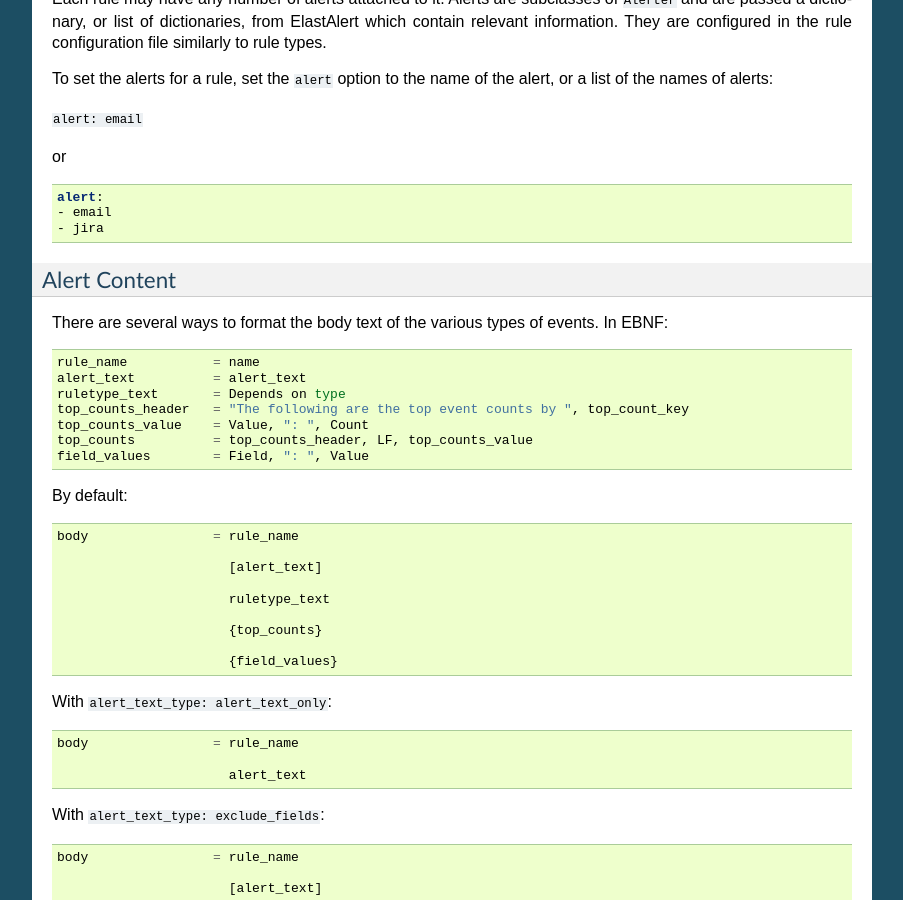
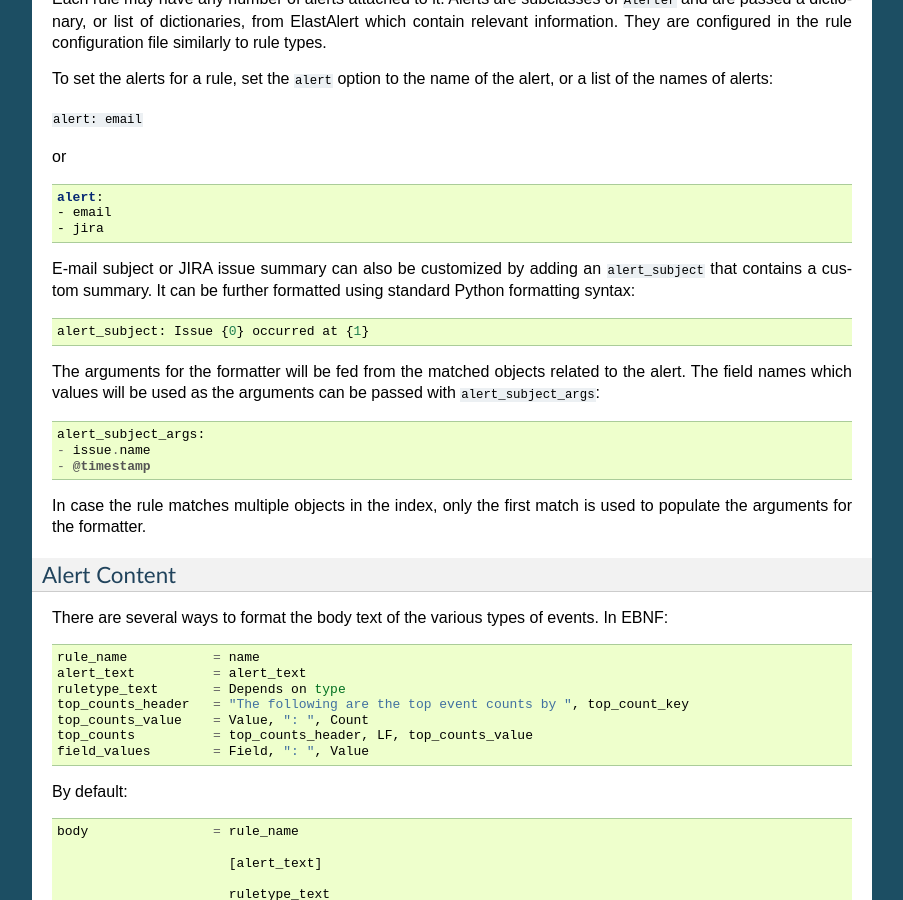
Before and after one commit to Yelp/elastalert, a Sphinx documentation site: the page built from docs/source/ruletypes.rst, in a window 1280 px wide and 900 px high, scrolled down 6946 px. Shown: the whole window, without its empty margins (198-1101 px from the left). Built offline with Sphinx 7.4.7, drawn with Linux system fonts in a browser that asks for light colours.

Commit message:
Added custom alert subject documentation

```diff
--- a/docs/source/ruletypes.rst
+++ b/docs/source/ruletypes.rst
@@ -383,6 +383,21 @@ or
     - email
     - jira
 
+E-mail subject or JIRA issue summary can also be customized by adding an ``alert_subject`` that contains a custom summary.
+It can be further formatted using standard Python formatting syntax::
+
+    alert_subject: Issue {0} occurred at {1}
+
+The arguments for the formatter will be fed from the matched objects related to the alert.
+The field names which values will be used as the arguments can be passed with ``alert_subject_args``::
+
+
+    alert_subject_args:
+    - issue.name
+    - @timestamp
+
+In case the rule matches multiple objects in the index, only the first match is used to populate the arguments for the formatter.
+
 Alert Content
 ~~~~~~~~~~~~~~~
 
```
